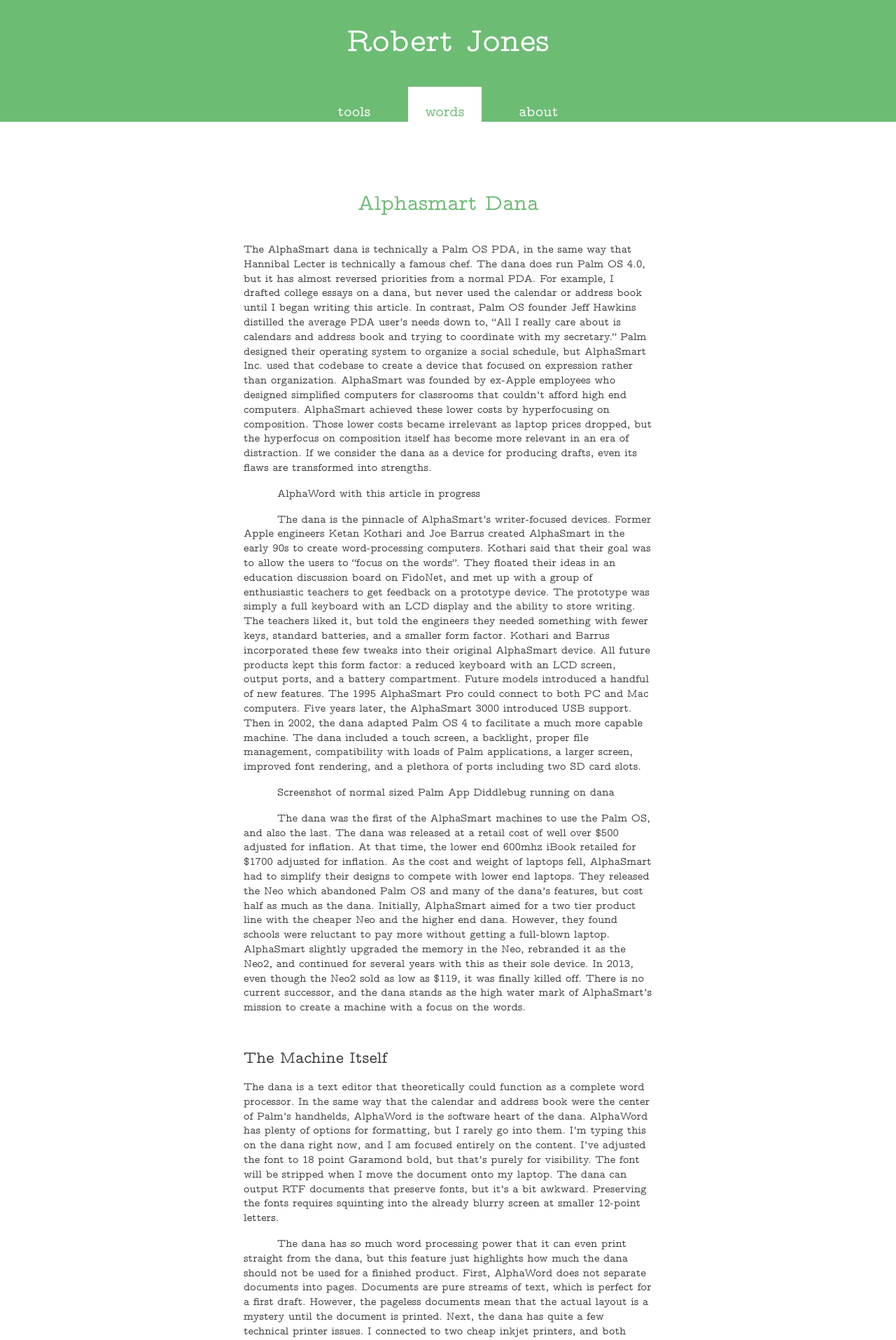
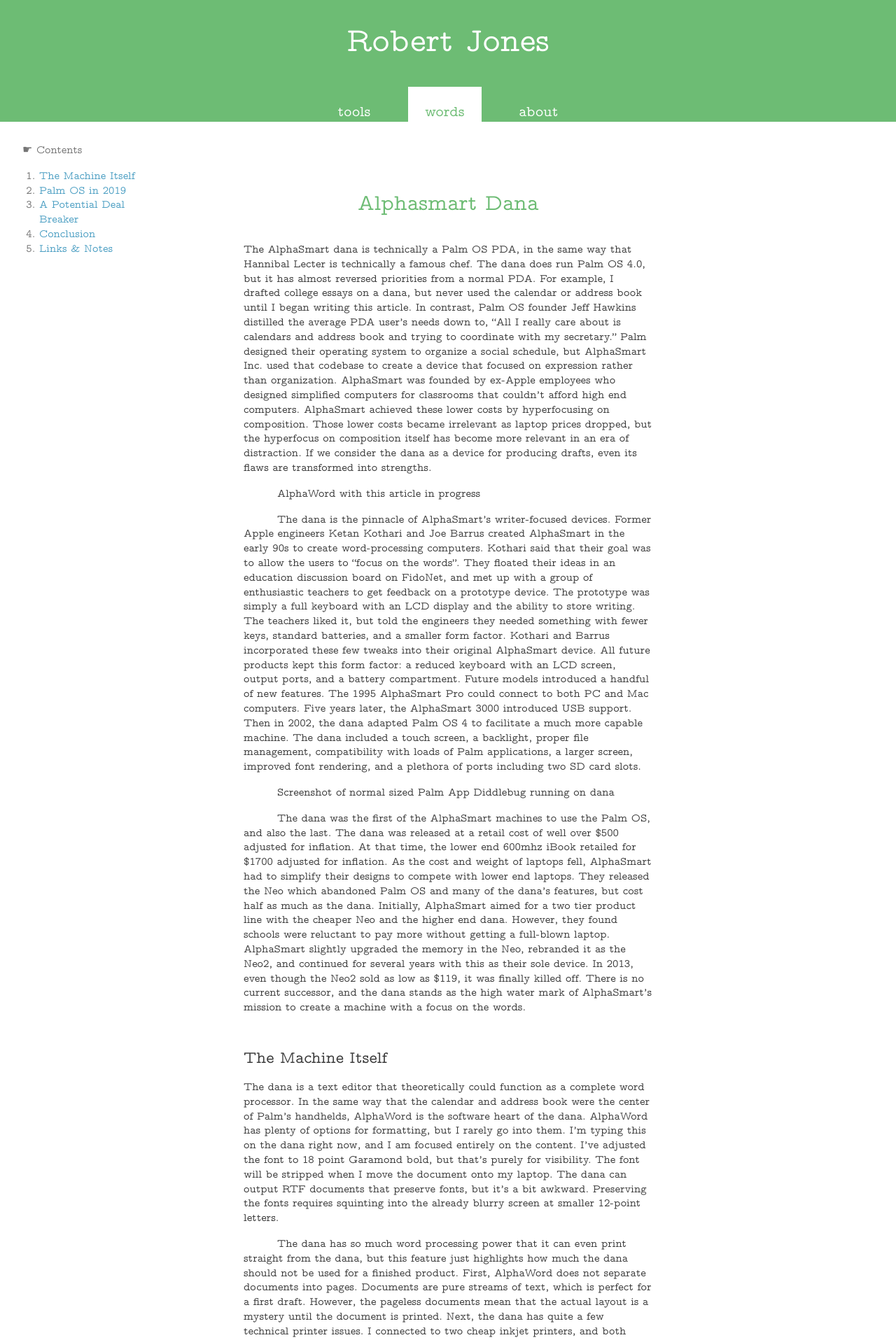
Before and after one commit to rjjiii/rjjiii.github.io, a Jekyll site: the page built from _posts/2022-11-26-alphasmart-dana.md, in a window 1280 px wide. Shown: the top 1915 px of the page at 70% size. Built offline with Jekyll 4.4.1, drawn with Linux system fonts in a browser that asks for light colours; our own code applies the rules of GitHub Pages for plain Markdown files.

Commit message:
Update 2022-11-26-alphasmart-dana.md

```diff
--- a/_posts/2022-11-26-alphasmart-dana.md
+++ b/_posts/2022-11-26-alphasmart-dana.md
@@ -1,3 +1,20 @@
+---
+excerpt: 'The AlphaSmart dana is technically a Palm OS PDA, in the same way that Hannibal Lecter is technically a famous chef. The dana does run Palm OS 4.0, but it has almost reversed priorities from a normal PDA. For example, I drafted college essays on a dana, but never used the calendar or address book until I began writing this article. In contrast, Palm OS founder Jeff Hawkins distilled the average PDA user’s needs down to, “All I really care about is calendars and address book and trying to coordinate with my secretary.” Palm designed their operating system to organize a social schedule, but AlphaSmart Inc. used that codebase to create a device that focused on expression rather than organization. AlphaSmart was founded by ex-Apple employees who designed simplified computers for classrooms that couldn’t afford high end computers. AlphaSmart achieved these lower costs by hyperfocusing on composition. Those lower costs became irrelevant as laptop prices dropped, but the hyperfocus on composition itself has become more relevant in an era of distraction. If we consider the dana as a device for producing drafts, even its flaws are transformed into strengths.'
+---
+
+<nav>
+<details open>
+<summary>☛ Contents</summary>
+
+<div markdown="1">
+1. The generated Toc will be an ordered list
+{:toc}
+</div>
+
+</details>
+</nav>
+
+
 The AlphaSmart dana is technically a Palm OS PDA, in the same way that Hannibal Lecter is technically a famous chef. The dana does run Palm OS 4.0, but it has almost reversed priorities from a normal PDA. For example, I drafted college essays on a dana, but never used the calendar or address book until I began writing this article. In contrast, Palm OS founder Jeff Hawkins distilled the average PDA user’s needs down to, “All I really care about is calendars and address book and trying to coordinate with my secretary.” Palm designed their operating system to organize a social schedule, but AlphaSmart Inc. used that codebase to create a device that focused on expression rather than organization. AlphaSmart was founded by ex-Apple employees who designed simplified computers for classrooms that couldn’t afford high end computers. AlphaSmart achieved these lower costs by hyperfocusing on composition. Those lower costs became irrelevant as laptop prices dropped, but the hyperfocus on composition itself has become more relevant in an era of distraction. If we consider the dana as a device for producing drafts, even its flaws are transformed into strengths.
 
 AlphaWord with this article in progress
```
